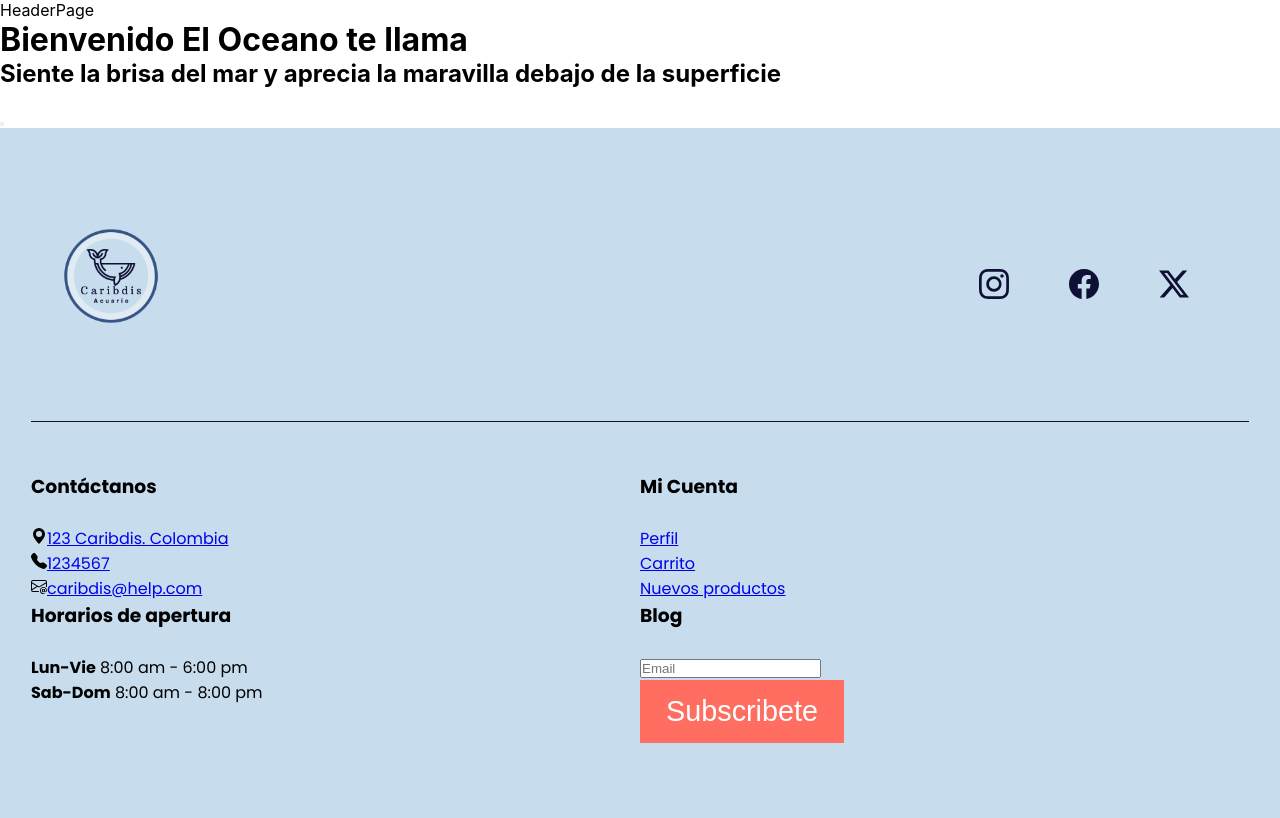
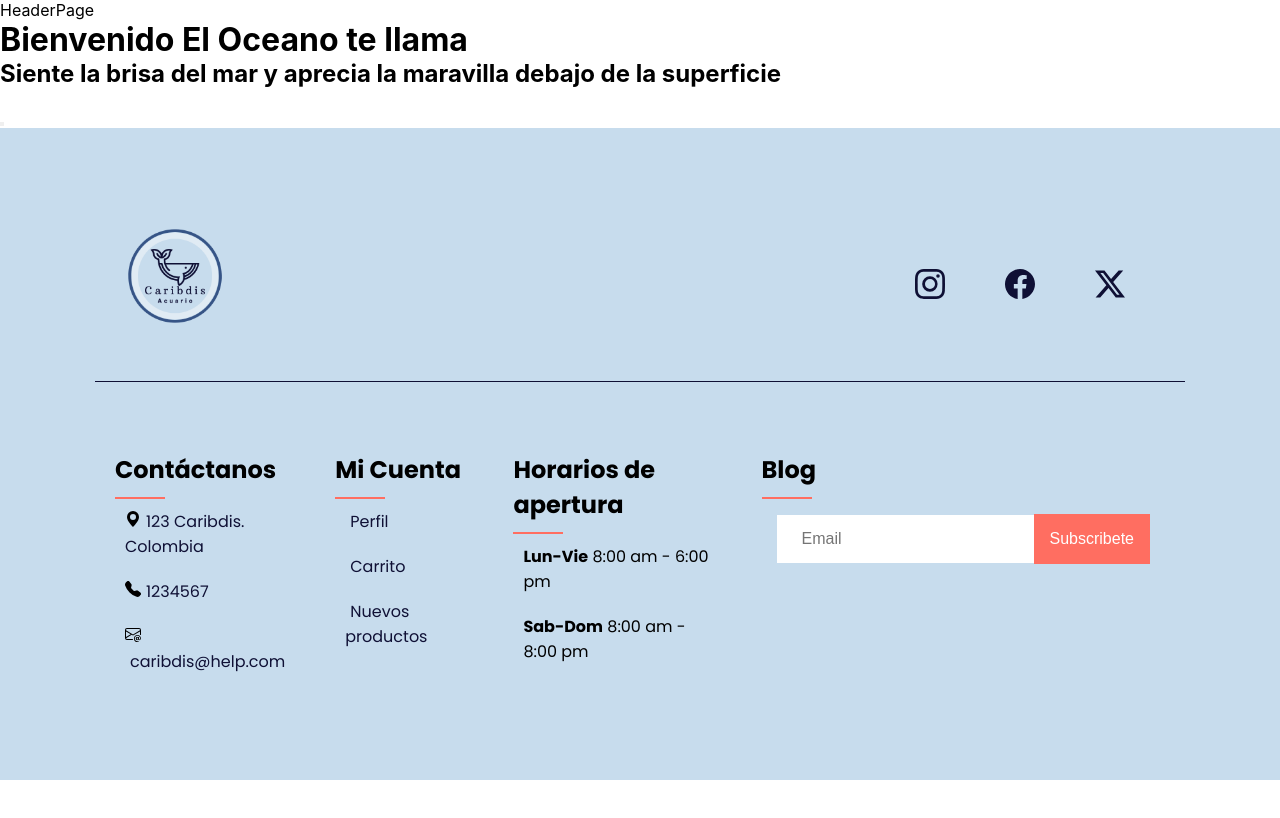
Before and after one commit to NataliaTorres5/Caribdis-React, a React (Create React App) app: page / in a window 1280 px wide. Built offline with nearby package versions, Linux system fonts and the light colour scheme.

Commit message:
finished css

```diff
--- a/src/styles/Footer.css
+++ b/src/styles/Footer.css
@@ -9,7 +9,7 @@
 /*background general*/
 .footer{
   background-color: var(--shallowocean);
-  padding: 1rem;
+  padding: 1rem 5rem 1rem 5rem;
 
   font-family: poppins;
   display: flex;
@@ -24,7 +24,7 @@
   display: flex;
   justify-content: space-between;
   align-items: center;
-  padding-bottom: 50px;
+  padding-bottom: 10px;
   border-bottom: 1px solid #0f1035;
   margin-bottom: 50px;
 }
@@ -57,6 +57,62 @@
 /*Link Box*/
 
 .footer-link-box{
-  display: grid;
-  grid-template-columns: 1fr 1fr;
+  display: flex;
+  flex-direction: row;
+  justify-content: space-around;
 }
+
+.br{
+  content: "";
+    display: block;
+    background: var(--bittersweet);
+    width: 50px;
+    height: 2px;
+    margin-top: 10px;
+}
+
+.footerh3{
+  font-size: 1.5rem;
+}
+
+.infobox {
+  padding: 20px;
+}
+.infocontent {
+  padding: 10px;
+}
+.infocontent > a {
+  text-decoration: none;
+  padding-left: 5px;
+  outline: none;
+  color: #0f1035;
+}
+
+.infocontent > a:hover{
+  color:var(--bittersweet);
+}
+.newsletter{
+  display: flex;
+  justify-content: center;
+  align-items: center;
+  padding: 15px;
+
+}
+
+.newsletter-input{
+  background: var(--white);
+  color: var(--onyx);
+  padding: 15px 25px;
+  padding-right: 50x;
+  border: none;
+  font-size: var(--fs-9);
+}
+
+.btn {
+  background: var(--background, var(--bittersweet));
+  color: var(--color, var(--white));
+  font-size: var(--fs-9)!important;
+  display: flex;
+  justify-items: center;
+  padding: 15px!important;
+   }
```
